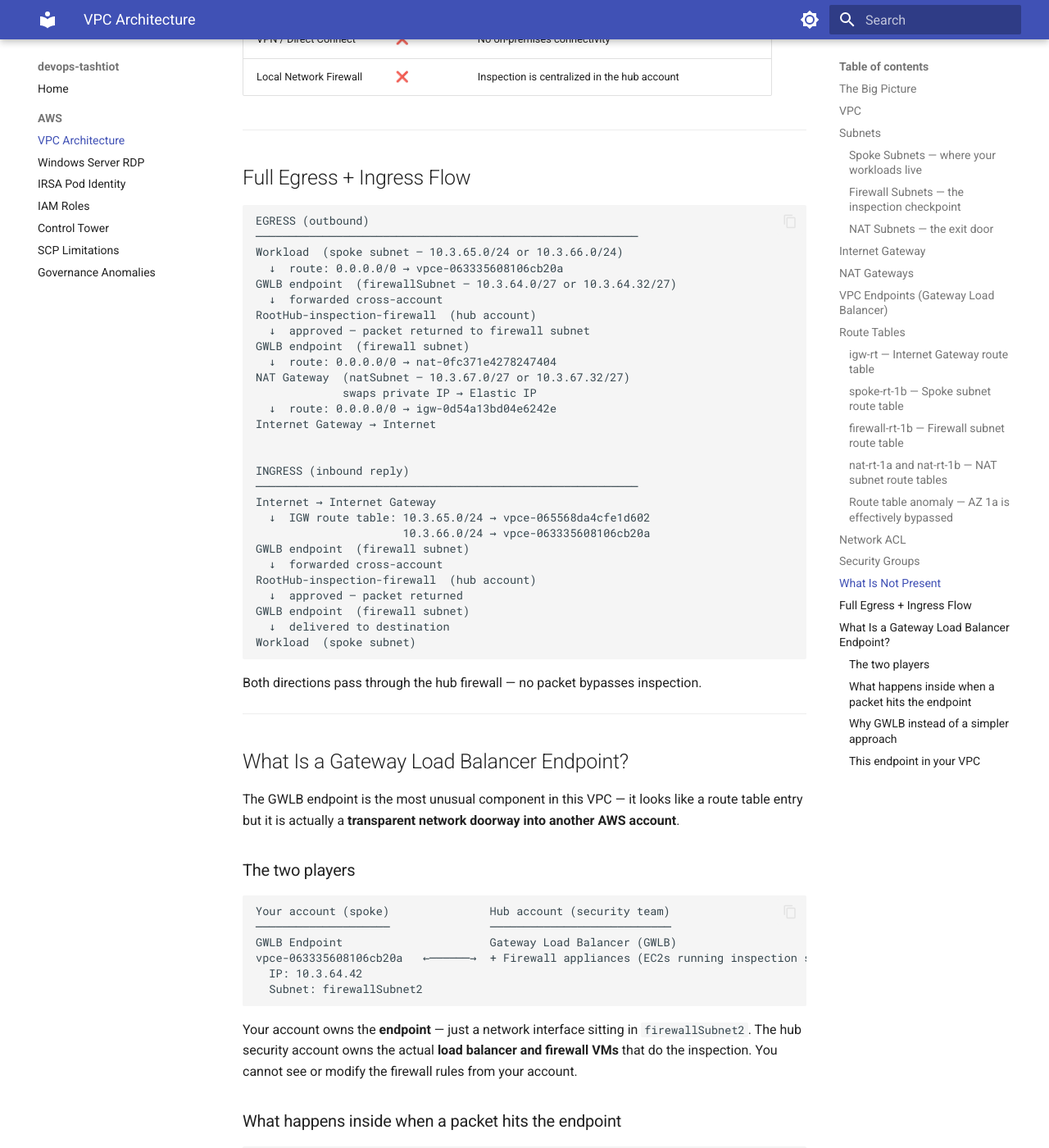
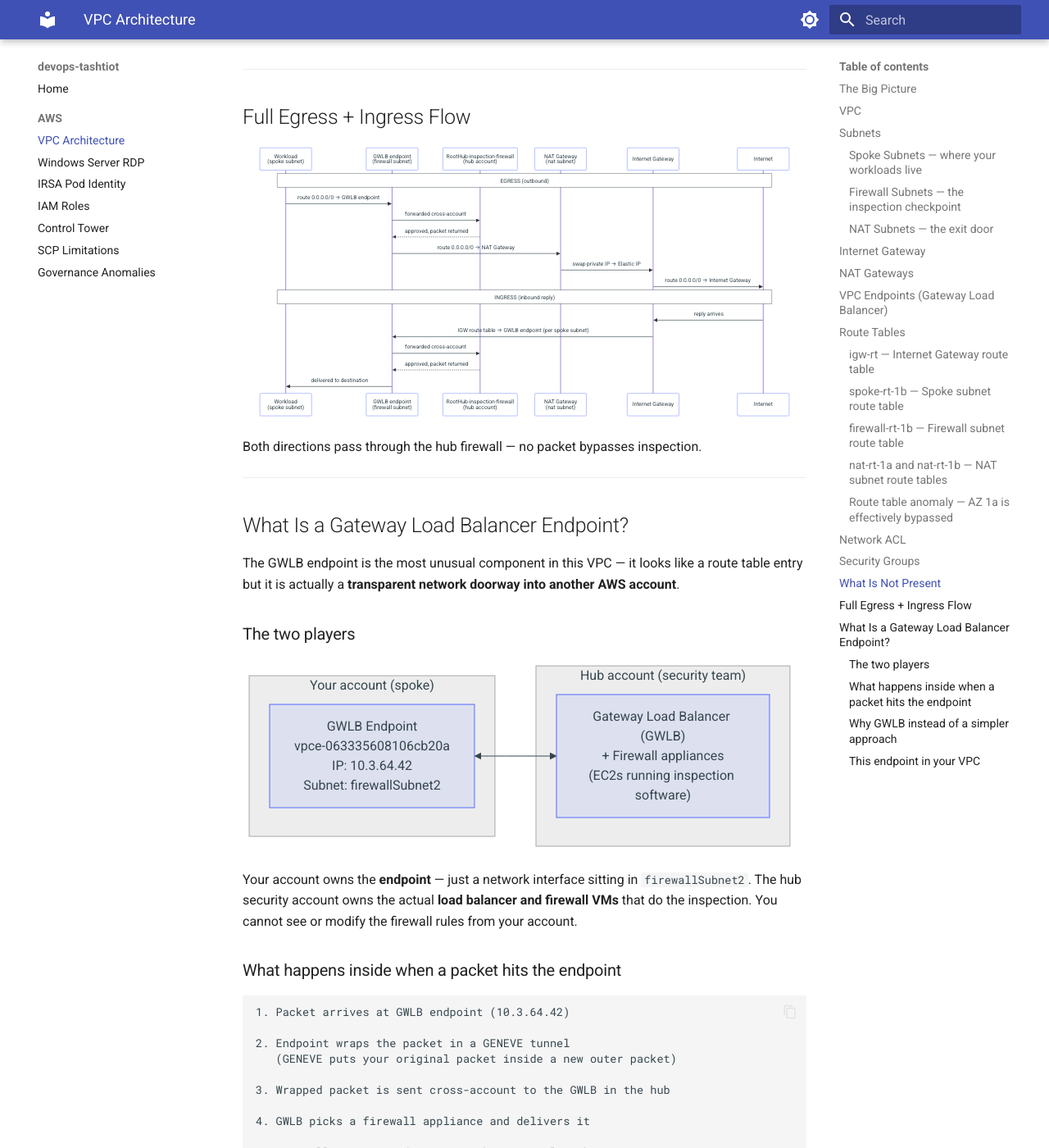
Before and after one commit to devops-tashtiot/devops-tashtiot.github.io, an MkDocs documentation site: the page built from docs-src/aws/vpc-architecture.md, in a window 1280 px wide and 1400 px high, scrolled down 6948 px. Shown: the whole window at 82% size. Built offline with MkDocs 1.6.1 and Material for MkDocs 9.7.7, drawn with Linux system fonts in a browser that asks for light colours; some of the changed text lies outside the part shown.

Commit message:
docs: add mermaid diagrams, document GuardDuty SCP block found this session
- Add mermaid diagram support (pymdownx.superfences custom_fences) and
  convert key ASCII diagrams in vpc-architecture.md, control-tower.md,
  and irsa-pod-identity.md to actual rendered diagrams.
- SCP Limitations: new finding — guardduty:CreateDetector is denied by
  policy p-uya91w09 (same policy blocking VPC peering/endpoints), not
  just unconfigured. Confirmed Security Hub, Config Rules, and
  Inspector2 are NOT SCP-restricted, for contrast.
- Governance Anomalies: updated the "no detective controls" entry to
  reflect that GuardDuty specifically is walled off by SCP, while the
  other detective services are just unused, not blocked.

Co-Authored-By: Claude Sonnet 5 <noreply@anthropic.com>
Claude-Session: https://claude.ai/code/session_012jmT6TvKxkRKkNsLwVbVW5

````diff
--- a/docs-src/aws/vpc-architecture.md
+++ b/docs-src/aws/vpc-architecture.md
@@ -14,14 +14,11 @@ traffic is forced through an inspection pipeline before it can leave or enter.
 The pipeline has three layers, all within your VPC, but with inspection happening
 cross-account in a shared hub:
 
-```
-[ Your workload ]
-      ↓
-[ Hub firewall ]   ← lives in a shared security account, not yours
-      ↓
-[ NAT Gateway ]    ← lives in your account
-      ↓
-[ Internet ]
+```mermaid
+flowchart LR
+    W["Your workload"] --> HF["Hub firewall<br/>(shared security account)"]
+    HF --> NAT["NAT Gateway<br/>(your account)"]
+    NAT --> I["Internet"]
 ```
 
 ---
@@ -267,35 +264,29 @@ per resource type with the minimum required ports.
 
 ## Full Egress + Ingress Flow
 
-```
-EGRESS (outbound)
-─────────────────────────────────────────────────────────
-Workload  (spoke subnet — 10.3.65.0/24 or 10.3.66.0/24)
-  ↓  route: 0.0.0.0/0 → vpce-063335608106cb20a
-GWLB endpoint  (firewallSubnet — 10.3.64.0/27 or 10.3.64.32/27)
-  ↓  forwarded cross-account
-RootHub-inspection-firewall  (hub account)
-  ↓  approved — packet returned to firewall subnet
-GWLB endpoint  (firewall subnet)
-  ↓  route: 0.0.0.0/0 → nat-0fc371e4278247404
-NAT Gateway  (natSubnet — 10.3.67.0/27 or 10.3.67.32/27)
-             swaps private IP → Elastic IP
-  ↓  route: 0.0.0.0/0 → igw-0d54a13bd04e6242e
-Internet Gateway → Internet
+```mermaid
+sequenceDiagram
+    participant W as Workload<br/>(spoke subnet)
+    participant GW as GWLB endpoint<br/>(firewall subnet)
+    participant FW as RootHub-inspection-firewall<br/>(hub account)
+    participant NAT as NAT Gateway<br/>(nat subnet)
+    participant IGW as Internet Gateway
+    participant NET as Internet
 
+    Note over W,NET: EGRESS (outbound)
+    W->>GW: route 0.0.0.0/0 → GWLB endpoint
+    GW->>FW: forwarded cross-account
+    FW-->>GW: approved, packet returned
+    GW->>NAT: route 0.0.0.0/0 → NAT Gateway
+    NAT->>IGW: swap private IP → Elastic IP
+    IGW->>NET: route 0.0.0.0/0 → Internet Gateway
 
-INGRESS (inbound reply)
-─────────────────────────────────────────────────────────
-Internet → Internet Gateway
-  ↓  IGW route table: 10.3.65.0/24 → vpce-065568da4cfe1d602
-                      10.3.66.0/24 → vpce-063335608106cb20a
-GWLB endpoint  (firewall subnet)
-  ↓  forwarded cross-account
-RootHub-inspection-firewall  (hub account)
-  ↓  approved — packet returned
-GWLB endpoint  (firewall subnet)
-  ↓  delivered to destination
-Workload  (spoke subnet)
+    Note over W,NET: INGRESS (inbound reply)
+    NET->>IGW: reply arrives
+    IGW->>GW: IGW route table → GWLB endpoint (per spoke subnet)
+    GW->>FW: forwarded cross-account
+    FW-->>GW: approved, packet returned
+    GW->>W: delivered to destination
 ```
 
 Both directions pass through the hub firewall — no packet bypasses inspection.
@@ -308,13 +299,15 @@ The GWLB endpoint is the most unusual component in this VPC — it looks like a
 
 ### The two players
 
-```
-Your account (spoke)               Hub account (security team)
-────────────────────               ───────────────────────────
-GWLB Endpoint                      Gateway Load Balancer (GWLB)
-vpce-063335608106cb20a   ←──────→  + Firewall appliances (EC2s running inspection software)
-  IP: 10.3.64.42
-  Subnet: firewallSubnet2
+```mermaid
+flowchart LR
+    subgraph YA["Your account (spoke)"]
+        EP["GWLB Endpoint<br/>vpce-063335608106cb20a<br/>IP: 10.3.64.42<br/>Subnet: firewallSubnet2"]
+    end
+    subgraph HA["Hub account (security team)"]
+        GWLB["Gateway Load Balancer (GWLB)<br/>+ Firewall appliances<br/>(EC2s running inspection software)"]
+    end
+    EP <--> GWLB
 ```
 
 Your account owns the **endpoint** — just a network interface sitting in `firewallSubnet2`. The hub security account owns the actual **load balancer and firewall VMs** that do the inspection. You cannot see or modify the firewall rules from your account.
--- a/mkdocs.yml
+++ b/mkdocs.yml
@@ -26,6 +26,11 @@ theme:
 markdown_extensions:
   - admonition
   - pymdownx.details
+  - pymdownx.superfences:
+      custom_fences:
+        - name: mermaid
+          class: mermaid
+          format: !!python/name:pymdownx.superfences.fence_code_format
 
 nav:
   - Home: index.md
````
Also changed, not shown: docs-src/aws/anomalies.md (+12 -1 lines), docs-src/aws/control-tower.md (+19 -19 lines), docs-src/aws/irsa-pod-identity.md (+12 -5 lines), docs-src/aws/scp-limitations.md (+22 -0 lines).
